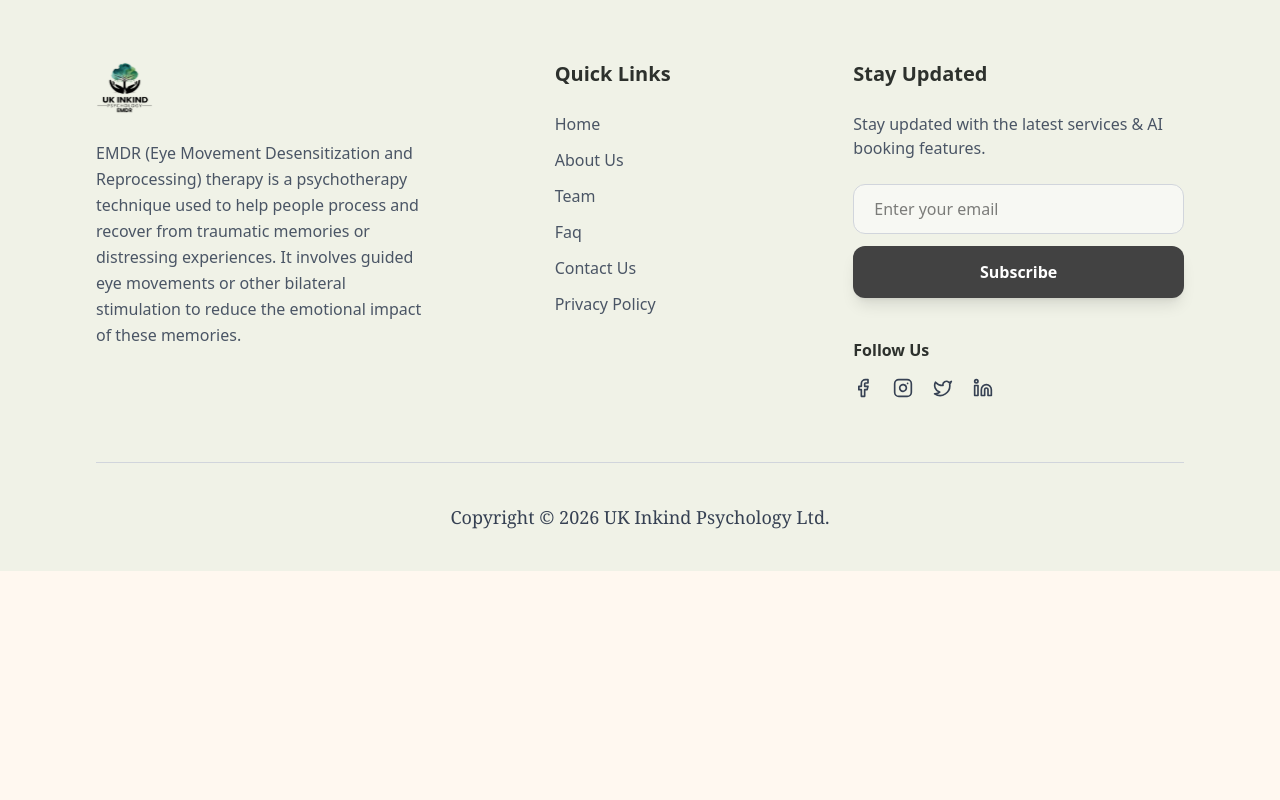
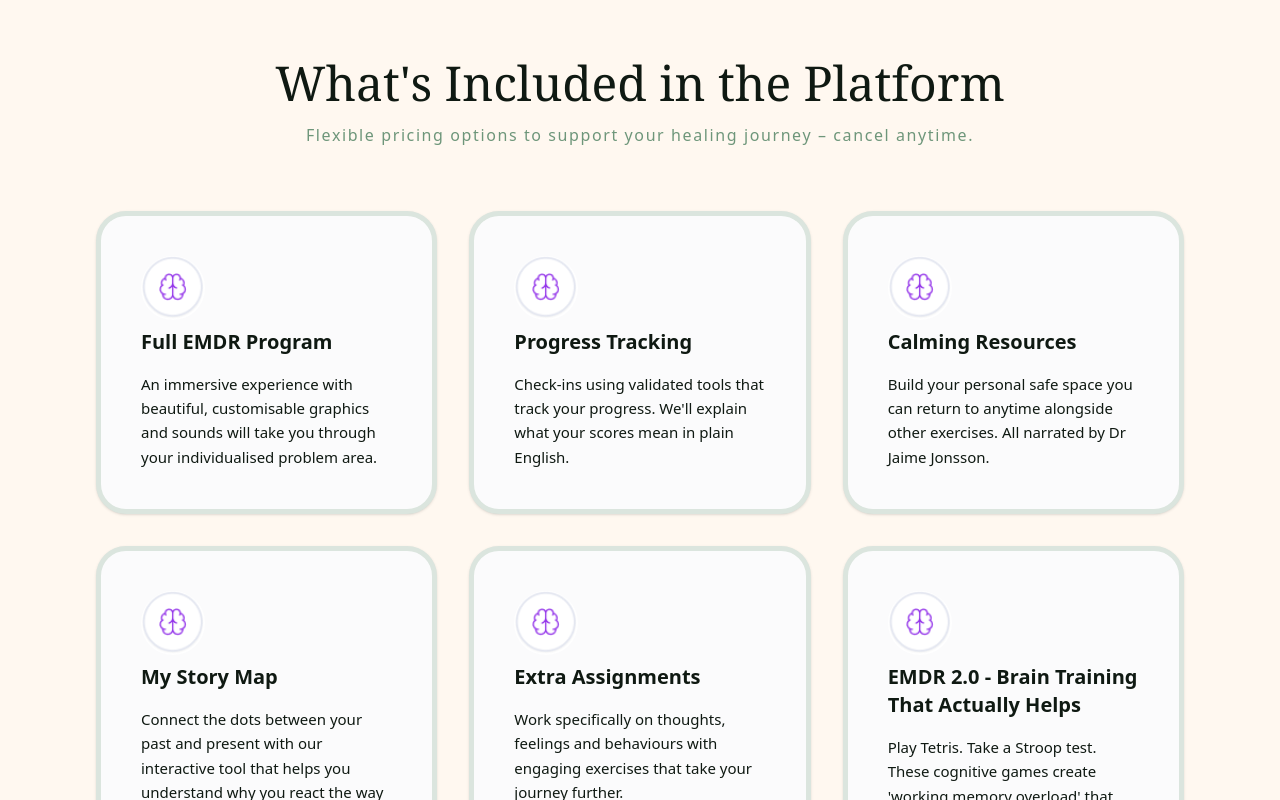
Before and after one commit to Topan-Roy/uk-inkind-BD, a Next.js app: page /GetStarted in a window 1280 px wide. Shown: the part 2320-3120 px from the top of the page. Before the commit the page ends 2891 px from the top, so only its background shows below. Built offline with nearby package versions, Linux system fonts and the light colour scheme.

Commit message:
added WhatIncluded section

```diff
--- a/src/app/(public)/GetStarted/page.js
+++ b/src/app/(public)/GetStarted/page.js
@@ -1,6 +1,7 @@
 import HowThisActually from '@/components/publicComponents/HowThisActually';
 import ReadytoRewind from '@/components/publicComponents/ReadytoRewind';
 import Therapyshouldn from '@/components/publicComponents/Therapyshouldn';
+import WhatIncluded from '@/components/publicComponents/WhatIncluded ';
 import React from 'react';
 
 const GetStarted = () => {
@@ -9,6 +10,7 @@ const GetStarted = () => {
             <ReadytoRewind></ReadytoRewind>
             <HowThisActually></HowThisActually>
             <Therapyshouldn></Therapyshouldn>
+            <WhatIncluded></WhatIncluded>
         </div>
     );
 };
--- /dev/null
+++ b/src/components/publicComponents/WhatIncluded .jsx
@@ -0,0 +1,125 @@
+"use client";
+import React from "react";
+import { motion } from "framer-motion";
+const WhatIncluded = () => {
+  const data = [
+    {
+      title: "Full EMDR Program",
+      percentage: "90%",
+      subText: "treatment response rate",
+      description:
+        "An immersive experience with beautiful, customisable graphics and sounds will take you through your individualised problem area.",
+      icon: "/homeImage/Container.png",
+    },
+    {
+      title: "Progress Tracking",
+      percentage: "71%",
+      subText: "achieved remission",
+      description:
+        "Check-ins using validated tools that track your progress. We'll explain what your scores mean in plain English.",
+      icon: "/homeImage/Container.png",
+    },
+    {
+      title: "Calming Resources",
+      percentage: "100%",
+      subText: "of GAD patients recovered",
+      description:
+        "Build your personal safe space you can return to anytime alongside other exercises. All narrated by Dr Jaime Jonsson.",
+      icon: "/homeImage/Container.png",
+    },
+    {
+      title: "My Story Map",
+      percentage: "30-62%",
+      subText: "significant improvement",
+      description:
+        "Connect the dots between your past and present with our interactive tool that helps you understand why you react the way you do.",
+      icon: "/homeImage/Container.png",
+    },
+    {
+      title: "Extra Assignments",
+      percentage: "High",
+      subText: "effect sizes (-1.12 to -6.87)",
+      description:
+        "Work specifically on thoughts, feelings and behaviours with engaging exercises that take your journey further.",
+      icon: "/homeImage/Container.png",
+    },
+    {
+      title: "EMDR 2.0 - Brain Training That Actually Helps",
+      percentage: "67%",
+      subText: "show significant improvement",
+      description:
+        "Play Tetris. Take a Stroop test. These cognitive games create 'working memory overload' that helps your brain reprocess trauma.",
+      icon: "/homeImage/Container.png",
+    },
+  ];
+
+  const containerVariants = {
+    hidden: { opacity: 0 },
+    visible: {
+      opacity: 1,
+      transition: {
+        staggerChildren: 0.2,
+      },
+    },
+  };
+
+  const cardVariants = {
+    hidden: { opacity: 0, y: 30 },
+    visible: { opacity: 1, y: 0, transition: { duration: 0.6 } },
+  };
+  return (
+    <section className="bg-[#FFF8F0] py-20 px-6 md:px-12 lg:px-24">
+      <div className="max-w-7xl mx-auto text-center">
+        <motion.h2
+          initial={{ opacity: 0, y: -20 }}
+          whileInView={{ opacity: 1, y: 0 }}
+          viewport={{ once: true }}
+          className="text-4xl md:text-5xl font-serif text-[#0F1912] mb-4"
+        >
+          What's Included in the Platform
+        </motion.h2>
+        <motion.p
+          initial={{ opacity: 0 }}
+          whileInView={{ opacity: 1 }}
+          viewport={{ once: true }}
+          className="text-[#6E967A] font-normal mb-16  tracking-widest text-md"
+        >
+          Flexible pricing options to support your healing journey – cancel
+          anytime.
+        </motion.p>
+
+        <motion.div
+          variants={containerVariants}
+          initial="hidden"
+          whileInView="visible"
+          viewport={{ once: true }}
+          className="grid grid-cols-1 md:grid-cols-2 lg:grid-cols-3 gap-8"
+        >
+          {data.map((item, index) => (
+            <motion.div
+              key={index}
+              variants={cardVariants}
+              whileHover={{ y: -10, transition: { duration: 0.3 } }}
+              className="bg-[#FBFBFC] p-10 rounded-[30px] border-5 border-[#DBE5DE] shadow-sm flex flex-col text-left space-y-4 hover:shadow-xl hover:border-[#568261]/50 transition-all duration-300"
+            >
+              <div className="w-16 h-16 rounded-full  bg-white overflow-hidden mb-2">
+                <img
+                  src={item.icon}
+                  alt={item.title}
+                  className="w-full h-full  bg-white object-cover"
+                />
+              </div>
+              <h3 className="text-xl font-semibold text-[#0F1912]">
+                {item.title}
+              </h3>
+              <p className="text-[#0F1912] leading-relaxed text-[15px]">
+                {item.description}
+              </p>
+            </motion.div>
+          ))}
+        </motion.div>
+      </div>
+    </section>
+  );
+};
+export default WhatIncluded;
```
Also changed, not shown: public/homeImage/Container.png (added), public/homeImage/Frame.png (added).
